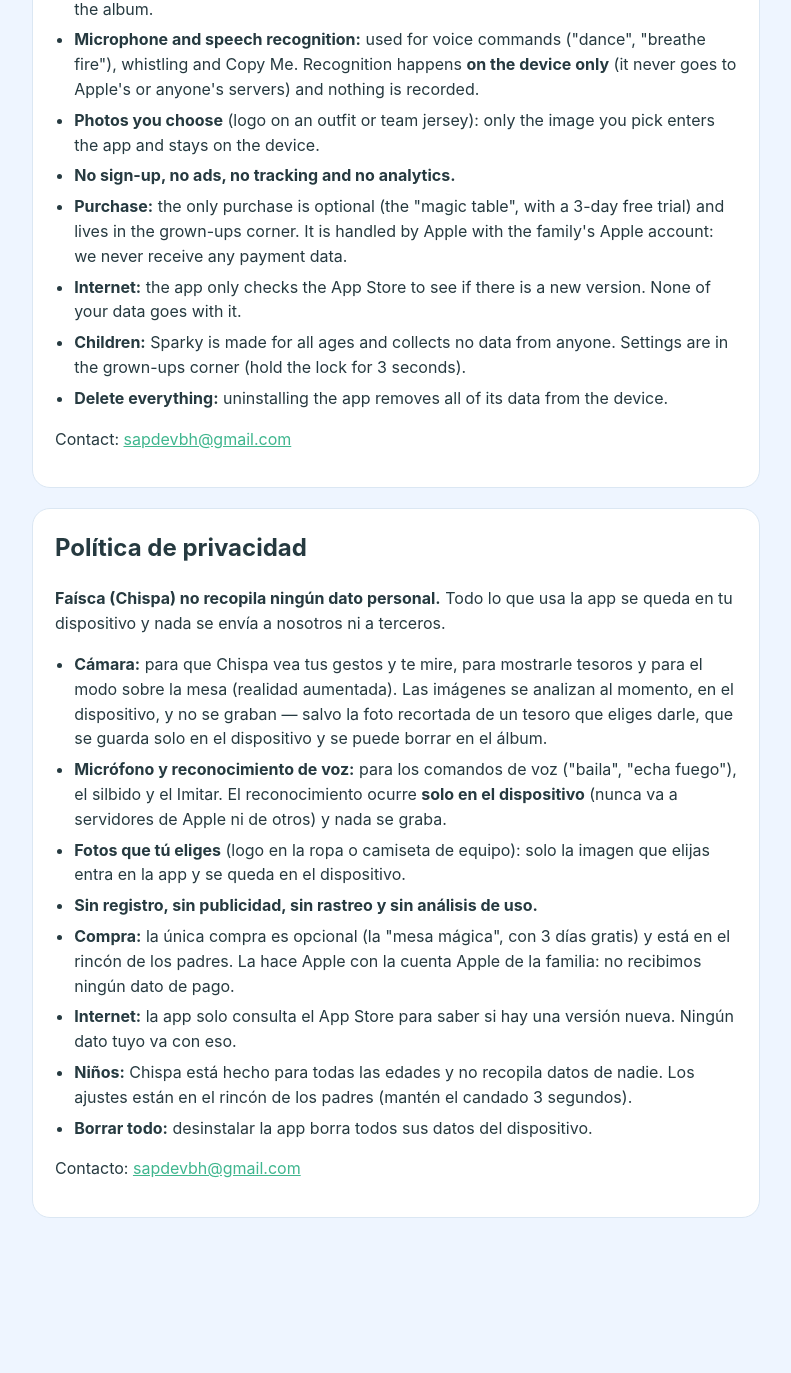
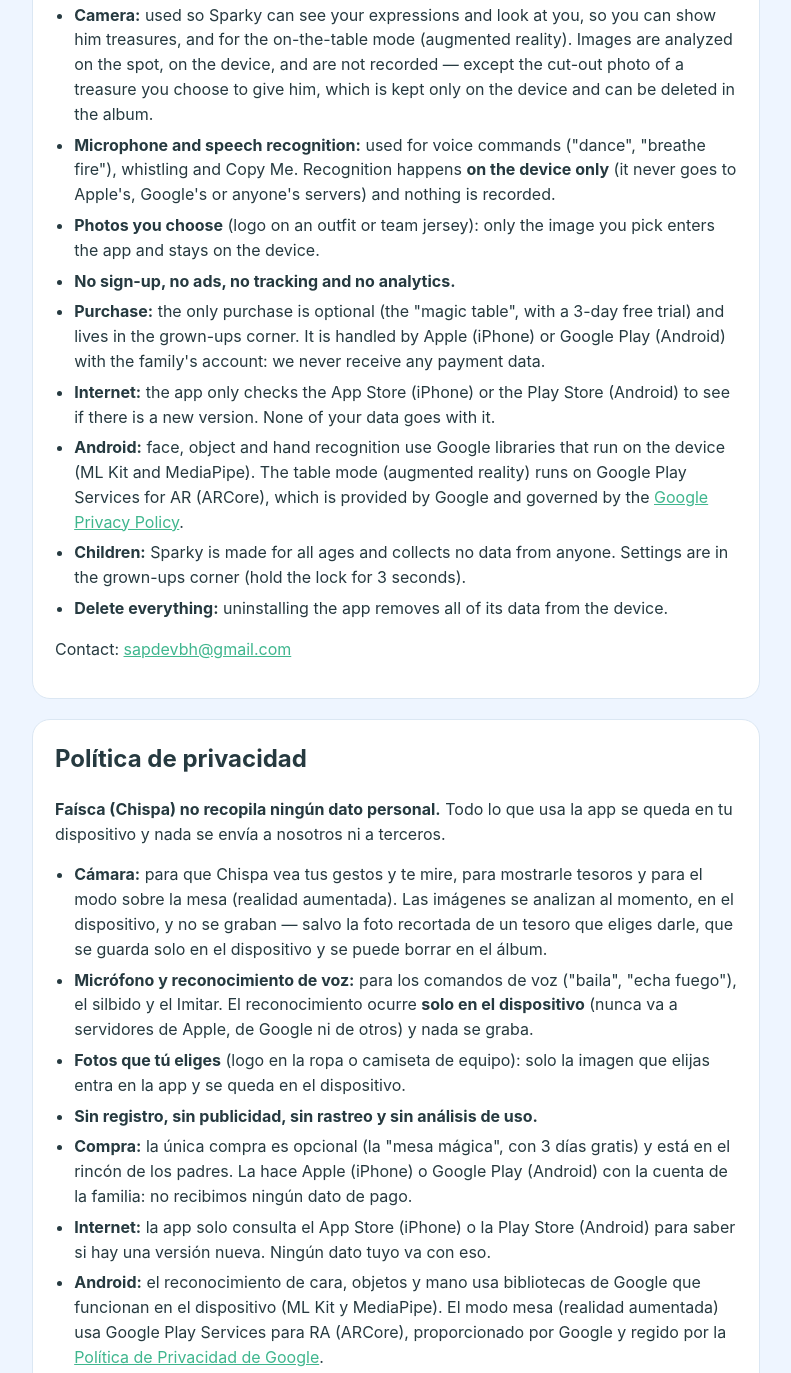
Before and after one commit to esoliveira/faisca-app, a plain HTML site: page privacidade.html in a window 1280 px wide. Shown: the part 1202-2575 px from the top of the page, without its empty margins (244-1035 px from the left). Before the commit the page ends 2504 px from the top, so only its background shows below. Drawn offline with Linux system fonts and the light colour scheme.

Commit message:
Privacidade: vale também para o Android (Google Play, ML Kit/MediaPipe no aparelho, aviso do ARCore)
Co-Authored-By: Claude Opus 5.5 <noreply@anthropic.com>

```diff
--- a/privacidade.html
+++ b/privacidade.html
@@ -13,11 +13,12 @@
 <p><strong>O Faísca não coleta nenhum dado pessoal.</strong> Tudo o que o app usa fica só no seu aparelho e nada é enviado para nós nem para terceiros.</p>
 <ul>
 <li><strong>Câmera:</strong> usada para o Faísca ver suas expressões e te olhar, para mostrar tesouros a ele e para o modo na mesa (realidade aumentada). As imagens são analisadas na hora, no próprio aparelho, e não são gravadas — exceto a foto recortada de um tesouro que você escolhe dar a ele, que fica guardada só no aparelho e pode ser apagada no álbum.</li>
-<li><strong>Microfone e reconhecimento de fala:</strong> usados para os comandos de voz (&quot;dança&quot;, &quot;cospe fogo&quot;), o assobio e o Imitar. O reconhecimento acontece <strong>somente no aparelho</strong> (nunca vai para servidores da Apple ou de outros) e nada é gravado.</li>
+<li><strong>Microfone e reconhecimento de fala:</strong> usados para os comandos de voz (&quot;dança&quot;, &quot;cospe fogo&quot;), o assobio e o Imitar. O reconhecimento acontece <strong>somente no aparelho</strong> (nunca vai para servidores da Apple, do Google ou de outros) e nada é gravado.</li>
 <li><strong>Fotos escolhidas por você</strong> (logo na roupa ou camisa de time): só a imagem que você escolher entra no app e fica no aparelho.</li>
 <li><strong>Sem cadastro, sem propaganda, sem rastreamento e sem análise de uso.</strong></li>
-<li><strong>Compra:</strong> a única compra é opcional (a &quot;mesa mágica&quot;, com 3 dias grátis) e fica no cantinho dos pais. Ela é feita pela Apple, com a conta Apple da família: nós não recebemos nenhum dado de pagamento.</li>
-<li><strong>Internet:</strong> o app só consulta a App Store para saber se existe uma versão nova. Nenhum dado seu vai junto.</li>
+<li><strong>Compra:</strong> a única compra é opcional (a &quot;mesa mágica&quot;, com 3 dias grátis) e fica no cantinho dos pais. Ela é feita pela Apple (iPhone) ou pelo Google Play (Android), com a conta da família: nós não recebemos nenhum dado de pagamento.</li>
+<li><strong>Internet:</strong> o app só consulta a App Store (iPhone) ou a Play Store (Android) para saber se existe uma versão nova. Nenhum dado seu vai junto.</li>
+<li><strong>Android:</strong> o reconhecimento de rosto, de objetos e da mão usa bibliotecas do Google que funcionam no próprio aparelho (ML Kit e MediaPipe). A mesa (realidade aumentada) usa o Google Play Services para RA (ARCore), fornecido pelo Google e regido pela <a href="https://policies.google.com/privacy">Política de Privacidade do Google</a>.</li>
 <li><strong>Crianças:</strong> o Faísca foi feito para todas as idades e não coleta dados de ninguém. Ajustes ficam no &quot;cantinho dos pais&quot; (segure o cadeado por 3 segundos).</li>
 <li><strong>Apagar tudo:</strong> desinstalar o app apaga todos os dados dele do aparelho.</li>
 </ul>
@@ -28,11 +29,12 @@
 <p><strong>Faísca (Sparky) does not collect any personal data.</strong> Everything the app uses stays on your device and nothing is sent to us or to third parties.</p>
 <ul>
 <li><strong>Camera:</strong> used so Sparky can see your expressions and look at you, so you can show him treasures, and for the on-the-table mode (augmented reality). Images are analyzed on the spot, on the device, and are not recorded — except the cut-out photo of a treasure you choose to give him, which is kept only on the device and can be deleted in the album.</li>
-<li><strong>Microphone and speech recognition:</strong> used for voice commands (&quot;dance&quot;, &quot;breathe fire&quot;), whistling and Copy Me. Recognition happens <strong>on the device only</strong> (it never goes to Apple&#x27;s or anyone&#x27;s servers) and nothing is recorded.</li>
+<li><strong>Microphone and speech recognition:</strong> used for voice commands (&quot;dance&quot;, &quot;breathe fire&quot;), whistling and Copy Me. Recognition happens <strong>on the device only</strong> (it never goes to Apple&#x27;s, Google&#x27;s or anyone&#x27;s servers) and nothing is recorded.</li>
 <li><strong>Photos you choose</strong> (logo on an outfit or team jersey): only the image you pick enters the app and stays on the device.</li>
 <li><strong>No sign-up, no ads, no tracking and no analytics.</strong></li>
-<li><strong>Purchase:</strong> the only purchase is optional (the &quot;magic table&quot;, with a 3-day free trial) and lives in the grown-ups corner. It is handled by Apple with the family&#x27;s Apple account: we never receive any payment data.</li>
-<li><strong>Internet:</strong> the app only checks the App Store to see if there is a new version. None of your data goes with it.</li>
+<li><strong>Purchase:</strong> the only purchase is optional (the &quot;magic table&quot;, with a 3-day free trial) and lives in the grown-ups corner. It is handled by Apple (iPhone) or Google Play (Android) with the family&#x27;s account: we never receive any payment data.</li>
+<li><strong>Internet:</strong> the app only checks the App Store (iPhone) or the Play Store (Android) to see if there is a new version. None of your data goes with it.</li>
+<li><strong>Android:</strong> face, object and hand recognition use Google libraries that run on the device (ML Kit and MediaPipe). The table mode (augmented reality) runs on Google Play Services for AR (ARCore), which is provided by Google and governed by the <a href="https://policies.google.com/privacy">Google Privacy Policy</a>.</li>
 <li><strong>Children:</strong> Sparky is made for all ages and collects no data from anyone. Settings are in the grown-ups corner (hold the lock for 3 seconds).</li>
 <li><strong>Delete everything:</strong> uninstalling the app removes all of its data from the device.</li>
 </ul>
@@ -43,11 +45,12 @@
 <p><strong>Faísca (Chispa) no recopila ningún dato personal.</strong> Todo lo que usa la app se queda en tu dispositivo y nada se envía a nosotros ni a terceros.</p>
 <ul>
 <li><strong>Cámara:</strong> para que Chispa vea tus gestos y te mire, para mostrarle tesoros y para el modo sobre la mesa (realidad aumentada). Las imágenes se analizan al momento, en el dispositivo, y no se graban — salvo la foto recortada de un tesoro que eliges darle, que se guarda solo en el dispositivo y se puede borrar en el álbum.</li>
-<li><strong>Micrófono y reconocimiento de voz:</strong> para los comandos de voz (&quot;baila&quot;, &quot;echa fuego&quot;), el silbido y el Imitar. El reconocimiento ocurre <strong>solo en el dispositivo</strong> (nunca va a servidores de Apple ni de otros) y nada se graba.</li>
+<li><strong>Micrófono y reconocimiento de voz:</strong> para los comandos de voz (&quot;baila&quot;, &quot;echa fuego&quot;), el silbido y el Imitar. El reconocimiento ocurre <strong>solo en el dispositivo</strong> (nunca va a servidores de Apple, de Google ni de otros) y nada se graba.</li>
 <li><strong>Fotos que tú eliges</strong> (logo en la ropa o camiseta de equipo): solo la imagen que elijas entra en la app y se queda en el dispositivo.</li>
 <li><strong>Sin registro, sin publicidad, sin rastreo y sin análisis de uso.</strong></li>
-<li><strong>Compra:</strong> la única compra es opcional (la &quot;mesa mágica&quot;, con 3 días gratis) y está en el rincón de los padres. La hace Apple con la cuenta Apple de la familia: no recibimos ningún dato de pago.</li>
-<li><strong>Internet:</strong> la app solo consulta el App Store para saber si hay una versión nueva. Ningún dato tuyo va con eso.</li>
+<li><strong>Compra:</strong> la única compra es opcional (la &quot;mesa mágica&quot;, con 3 días gratis) y está en el rincón de los padres. La hace Apple (iPhone) o Google Play (Android) con la cuenta de la familia: no recibimos ningún dato de pago.</li>
+<li><strong>Internet:</strong> la app solo consulta el App Store (iPhone) o la Play Store (Android) para saber si hay una versión nueva. Ningún dato tuyo va con eso.</li>
+<li><strong>Android:</strong> el reconocimiento de cara, objetos y mano usa bibliotecas de Google que funcionan en el dispositivo (ML Kit y MediaPipe). El modo mesa (realidad aumentada) usa Google Play Services para RA (ARCore), proporcionado por Google y regido por la <a href="https://policies.google.com/privacy">Política de Privacidad de Google</a>.</li>
 <li><strong>Niños:</strong> Chispa está hecho para todas las edades y no recopila datos de nadie. Los ajustes están en el rincón de los padres (mantén el candado 3 segundos).</li>
 <li><strong>Borrar todo:</strong> desinstalar la app borra todos sus datos del dispositivo.</li>
 </ul>
```
